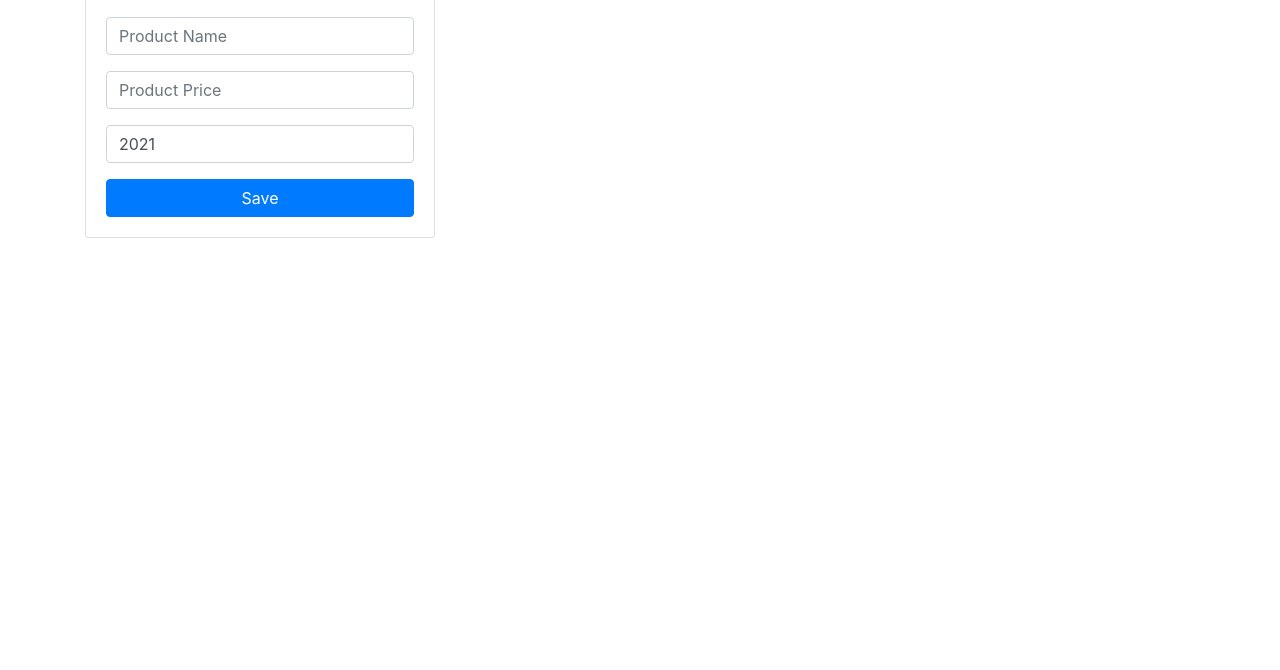
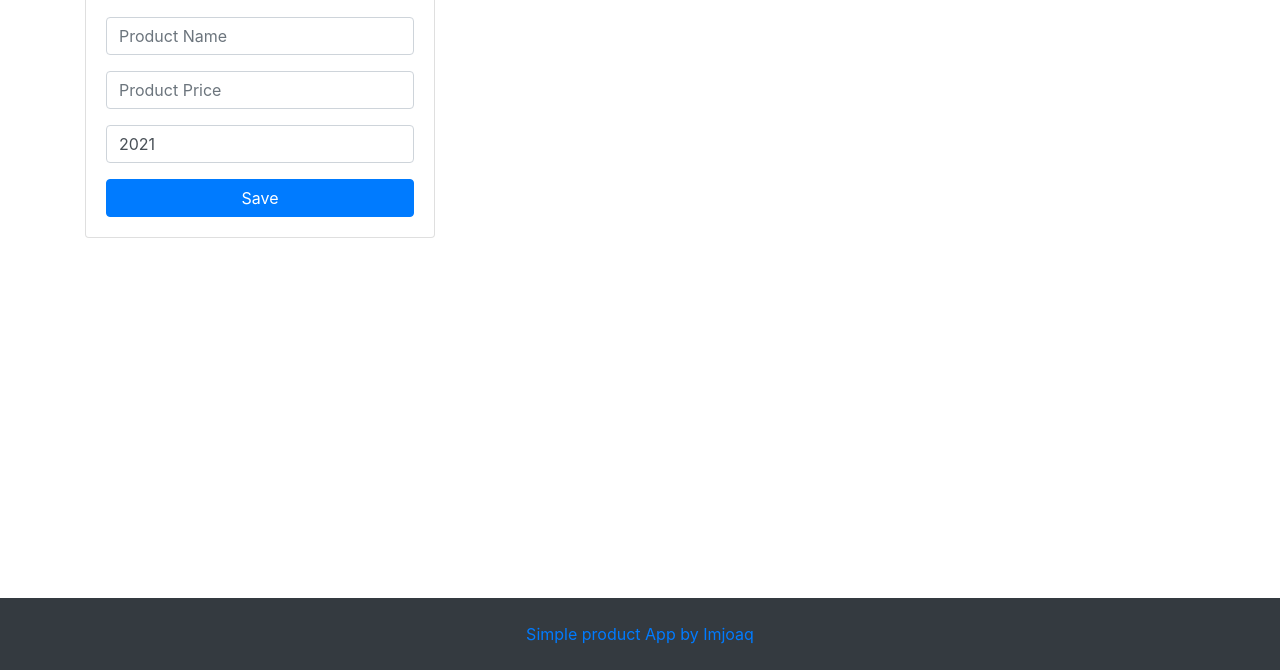
Before and after one commit to Alfonso-Ramirez/javascript-product-app, a website: page index.html in a window 1280 px wide. Shown: the part 130-800 px from the top of the page. Drawn offline with nearby package versions, Linux system fonts and the light colour scheme.

Commit message:
added footer

```diff
--- a/index.html
+++ b/index.html
@@ -7,6 +7,7 @@
     <title>Product App</title>
     <!-- Bootstrap CSS -->
     <!-- <link rel="stylesheet" href="https://bootswatch.com/4/litera/bootstrap.min.css"> -->
+    <link rel="stylesheet" href="style.css" />
     <link
       rel="stylesheet"
       href="https://cdnjs.cloudflare.com/ajax/libs/toastr.js/latest/toastr.min.css"
@@ -93,6 +94,14 @@
         <div id="product-list" class="col-md-8" class="mb-2"></div>
       </div>
     </div>
+    <footer class="py-4 bg-dark flex-shrink-0">
+      <div class="container text-center">
+        <a href="https://github.com/imjoaq" class="text"
+          >Simple product App by Imjoaq</a
+        >
+      </div>
+    </footer>
+    <!-- scripts -->
     <script
       src="https://code.jquery.com/jquery-3.6.0.min.js"
       integrity="sha256-/xUj+3OJU5yExlq6GSYGSHk7tPXikynS7ogEvDej/m4="
--- /dev/null
+++ b/style.css
@@ -0,0 +1,7 @@
+footer {
+  position: absolute;
+  bottom: 0;
+  width: 100%;
+  background-color: rgb(0, 0, 0);
+  color: rgb(0, 0, 0);
+}
```
Also changed, not shown: dist/index.html, dist/style.css (added).
